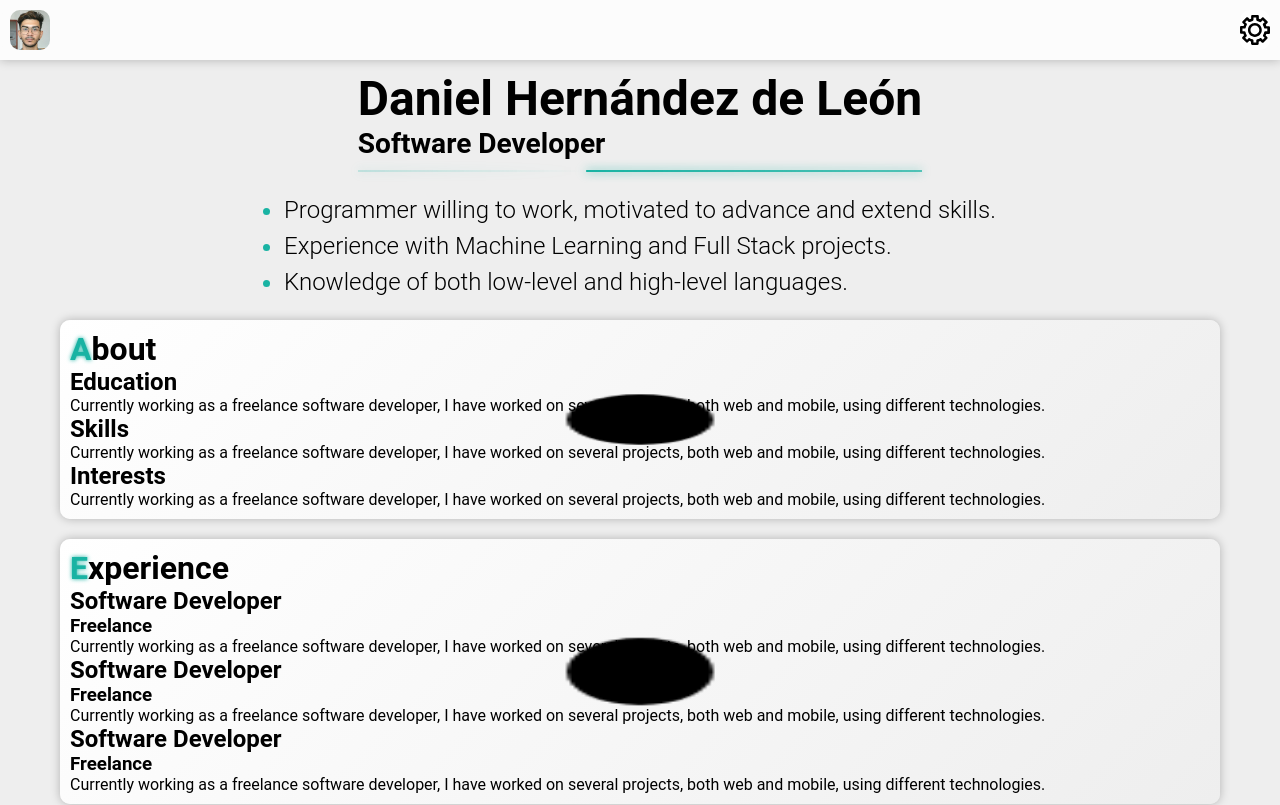
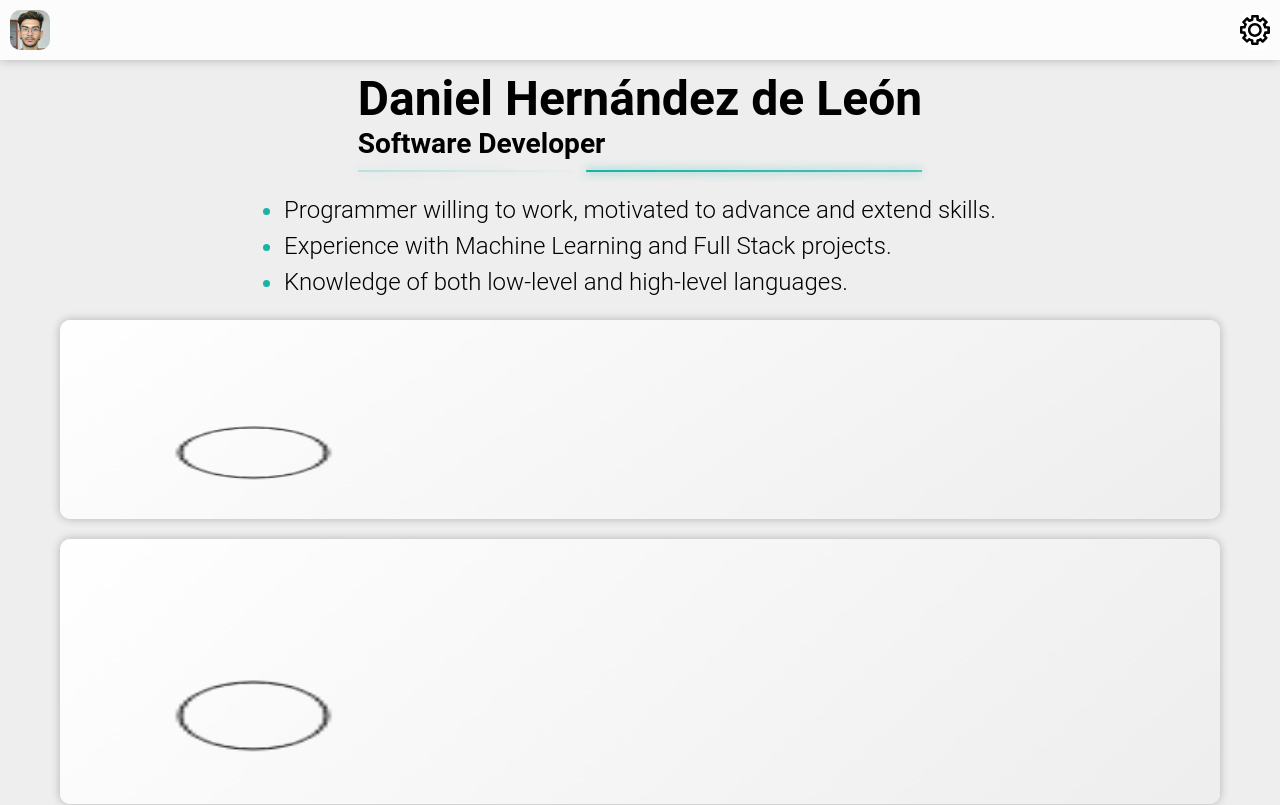
Before and after one commit to danielhrdez/portfolio, a React (Create React App) app: page / in a window 1280 px wide. Shown: the top 805 px of the page. Built offline with nearby package versions, Linux system fonts and the light colour scheme.

Commit message:
tenso el canvas eh2.0

```diff
--- a/package.json
+++ b/package.json
@@ -1,6 +1,6 @@
 {
   "name": "portfolio",
-  "version": "0.4.5",
+  "version": "0.4.6",
   "private": true,
   "description": "Daniel Hernández's personal portfolio with experiences and projects.",
   "repository": {
--- a/src/components/Block.tsx
+++ b/src/components/Block.tsx
@@ -1,6 +1,6 @@
 import React from 'react';
 import './scss/Block.scss';
-import Canvas from './Canvas';
+import HoverParticles from './HoverParticles';
 
 interface BlockProps {
   id: string;
@@ -8,24 +8,10 @@ interface BlockProps {
 }
 
 function Block(props: BlockProps): JSX.Element {
-  const background = (ctx: CanvasRenderingContext2D, frameCount: number): void => {
-    ctx.clearRect(0, 0, ctx.canvas.width, ctx.canvas.height);
-    console.log(ctx.canvas.width, ctx.canvas.height);
-    ctx.fillStyle = '#000000';
-    ctx.beginPath();
-    ctx.arc(
-      ctx.canvas.width/2,
-      ctx.canvas.height/2,
-      20 * Math.sin(frameCount * 0.05) ** 2,
-      0,
-      2 * Math.PI,
-    );
-    ctx.fill();
-  };
   return (
     <div id={props.id} className="block">
+      <HoverParticles className="block__particles" />
       {props.children}
-      <Canvas draw={background} className="block__canvas" />
     </div>
   );
 }
--- a/src/components/Canvas.tsx
+++ b/src/components/Canvas.tsx
@@ -1,14 +1,34 @@
-import React from 'react';
-import useCanvas from '../utils/useCanvas';
+import React, { useRef, useEffect } from 'react';
+
+type Draw = (context: CanvasRenderingContext2D, frameCount: number) => void;
 
 interface CanvasProps extends React.HTMLAttributes<HTMLCanvasElement> {
-  draw: (ctx: CanvasRenderingContext2D, frameCount: number) => void;
+  draw: Draw;
 }
 
-function Canvas(props: CanvasProps): JSX.Element {
-  const { draw, ...rest } = props;
-  const canvasRef = useCanvas(draw);
-  return <canvas ref={canvasRef} {...rest}/>;
+type CanvasRef = React.MutableRefObject<HTMLCanvasElement | null>;
+
+function Canvas({ draw, ...rest }: CanvasProps): JSX.Element {
+  const useCanvas = (draw: Draw): CanvasRef => {
+    const canvasRef = useRef<HTMLCanvasElement | null>(null);
+    useEffect(() => {
+      const canvas = canvasRef.current;
+      const context = canvas?.getContext('2d') as CanvasRenderingContext2D;
+      let frameCount = 0;
+      let animationFrameId: number;
+      const render = (): void => {
+        frameCount++;
+        draw(context, frameCount);
+        animationFrameId = window.requestAnimationFrame(render);
+      }
+      render();
+      return () => {
+        window.cancelAnimationFrame(animationFrameId)
+      }
+    }, [draw]);
+    return canvasRef;
+  }
+  return <canvas ref={useCanvas(draw)} {...rest}/>;
 }
 
 export default Canvas;
--- /dev/null
+++ b/src/components/HoverParticles.tsx
@@ -0,0 +1,25 @@
+import React from "react";
+import Canvas from "./Canvas";
+import getCSSVariable from "../utils/getCSSVariable";
+
+function HoverParticles(props: React.HTMLAttributes<HTMLCanvasElement>): JSX.Element {
+  const background = (ctx: CanvasRenderingContext2D): void => {
+    const canvasCoords = [0, 0, ctx.canvas.width, ctx.canvas.height] as const;
+    const grd = ctx.createLinearGradient(...canvasCoords);
+    const colorPrimary = getCSSVariable("--color-primary");
+    const colorBackground = getCSSVariable("--color-background");
+    grd.addColorStop(0, `rgb(${colorPrimary})`);
+    grd.addColorStop(1, `rgb(${colorBackground})`);
+    ctx.fillStyle = grd;
+    ctx.fillRect(...canvasCoords);
+  };
+  const draw = (ctx: CanvasRenderingContext2D, frameCount: number): void => {
+    background(ctx);
+    ctx.beginPath();
+    ctx.arc(50, 100, 20 * Math.sin(frameCount * 0.05) ** 2, 0, 2 * Math.PI);
+    ctx.stroke();
+  };
+  return <Canvas draw={draw} {...props} />;
+}
+
+export default HoverParticles;
--- a/src/components/scss/Block.scss
+++ b/src/components/scss/Block.scss
@@ -6,11 +6,11 @@
   width: 100%;
   position: relative;
   overflow: hidden;
-  background: linear-gradient(
-    135deg,
-    rgb(var(--color-primary)),
-    rgb(var(--color-background)),
-  );
+  // background: linear-gradient(
+  //   135deg,
+  //   rgb(var(--color-primary)),
+  //   rgb(var(--color-background)),
+  // );
 
   * {
     background: none;
@@ -19,13 +19,15 @@
   > h1::first-letter {
     color: rgb(var(--color-active));
     text-shadow: 0 0 4px rgb(var(--color-active));
+    z-index: 10000;
   }
 
-  .block__canvas {
+  .block__particles {
     position: absolute;
     top: 0;
     left: 0;
     width: 100%;
     height: 100%;
+    // z-index: -1;
   }
 }
--- /dev/null
+++ b/src/utils/getCSSVariable.ts
@@ -0,0 +1,5 @@
+function getCSSVariable(name: string): string {
+  return getComputedStyle(document.documentElement).getPropertyValue(name);
+}
+
+export default getCSSVariable;
--- a/src/utils/useCanvas.ts
+++ /dev/null
@@ -1,29 +0,0 @@
-import { useRef, useEffect } from 'react'
-
-type Draw = (context: CanvasRenderingContext2D, frameCount: number) => void;
-
-function useCanvas(draw: Draw): React.MutableRefObject<HTMLCanvasElement | null> {
-  const canvasRef = useRef<HTMLCanvasElement | null>(null);
-
-  useEffect(() => {
-    const canvas = canvasRef.current;
-    const context = canvas?.getContext('2d') as CanvasRenderingContext2D;
-    let frameCount = 0;
-    let animationFrameId: number;
-
-    const render = (): void => {
-      frameCount++;
-      draw(context, frameCount);
-      animationFrameId = window.requestAnimationFrame(render);
-    }
-    render();
-
-    return () => {
-      window.cancelAnimationFrame(animationFrameId)
-    }
-  }, [draw]);
-
-  return canvasRef;
-}
-
-export default useCanvas;
```
Also changed, not shown: 1 other file (tests, documents, lock files or other folders).
